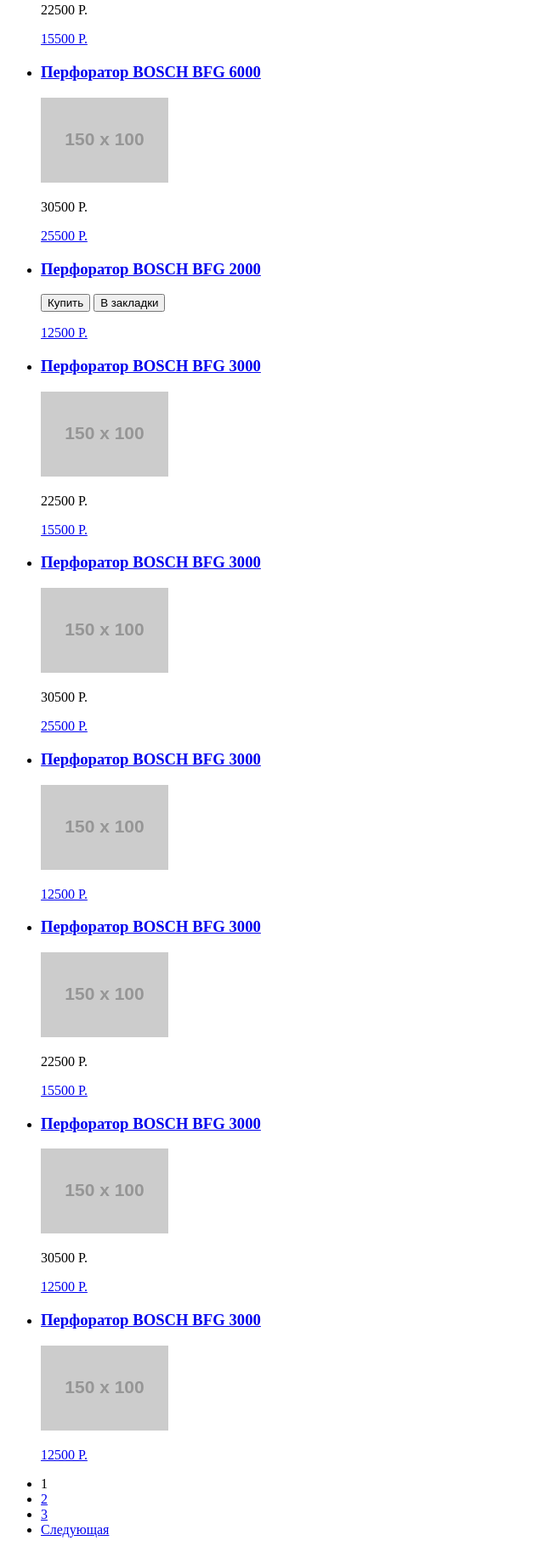
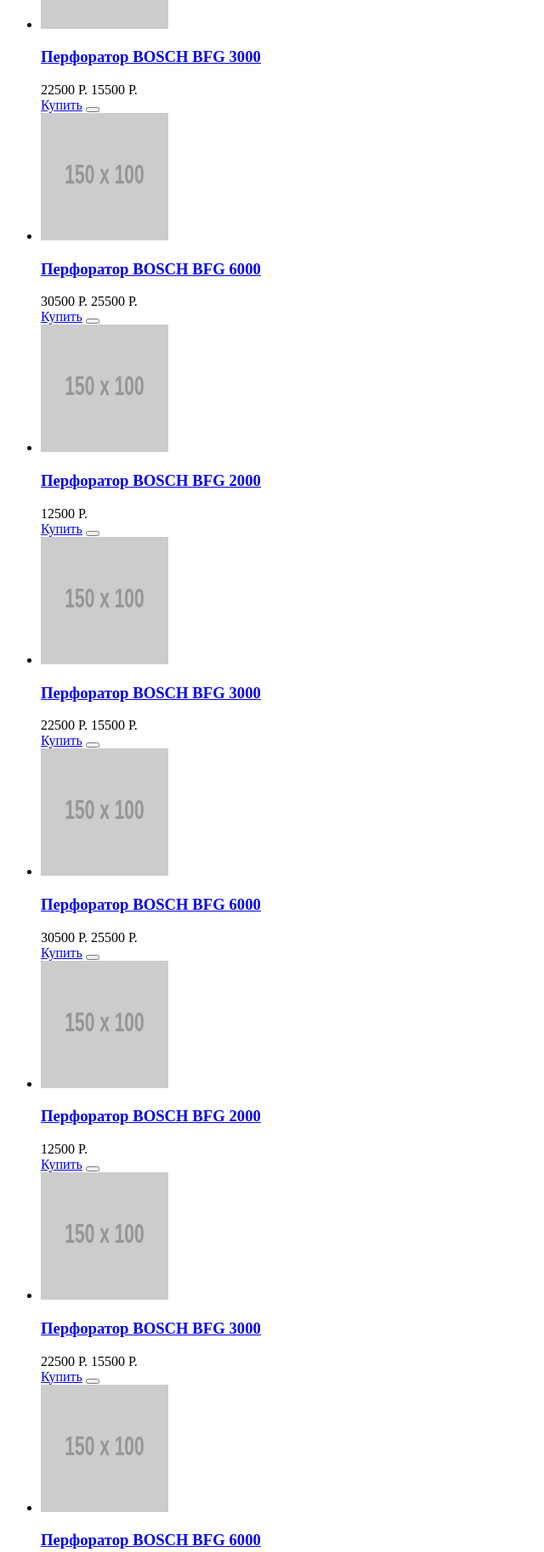
Before and after one commit to kirikrush/1269659-technomart-27, a plain HTML site: page catalog.html in a window 1280 px wide. Shown: the part 973-2800 px from the top of the page at 85% size, without its empty margins (0-640 px from the left). Drawn offline with Linux system fonts and the light colour scheme; placeholder pictures from the web are drawn by us.

Commit message:
Доработал 1 и 2 задание

```diff
--- a/catalog.html
+++ b/catalog.html
@@ -9,7 +9,7 @@
     <!-- Шапка сайта -->
     <header>
         <section> <!-- Секция с иконкой поиском и инфо о покупке -->
-            <p><a href="index.html">Техномарт</a></p>
+            <img src="https://via.placeholder.com/150x100" alt="Техномарт" width="100px" height="30px">
             <!-- Здесь будет форма поиска(инпуты) -->
             <ul>
                 <li><a href="#">Закладки</a></li>
@@ -17,26 +17,29 @@
                 <li><a href="#">Оформить заказ</a></li>
             </ul>
         </section>
+
         <section> <!-- Секция с вводной частью сйта и формой входа -->
-            <article>
-                <p>
-                    Интернет-магазин<br>
-                    строительных материалов<br>
-                    и инструментов для ремонта<br>
-                </p>
-                <p>
-                    <span>+7(812)555-05-55</span> <br>
+            <h1>
+                Интернет-магазин
+                строительных материалов
+                и инструментов для ремонта
+            </h1>
+
+            <address>
+                <a href="tel:+78125550555">+7(812)555-05-55</a>
                 г. Санкт-Петербург, ул. Б. Конюшенная, д. 19/8
-                </p>
+            </address>
+
             <div>
                 <p>Равшан Джамшутович</p>
+                <a href="#">Выйти</a>
                 <ul>
-                        <li><a href="#">Мои заказ</a></li>
+                    <li><a href="#">Мои заказы</a></li>
                     <li><a href="#">Личный кабинет</a></li>
                 </ul>
             </div>
-            </article>
         </section>
+
         <nav> <!-- Главная навигация по сайту -->
             <ul>
                 <li><a href="index.html">Главная</a></li>
@@ -53,11 +56,14 @@
     <!-- Основной контент страницы -->
     <main>
         <ul> <!-- Хлебные крошки -->
+            <li><a href="#">Главная</a></li>
             <li><a href="catalog.html">Каталог</a></li>
             <li><a href="#">Инструмент</a></li>
             <li>Перфораторы</li>
         </ul>
-        <h1>Перфораторы</h1> <!-- Заголовок первого ур. -->
+
+        <h1>Перфораторы</h1> <!-- Заголовок первого ур. --><!-- Это получается ВТОРОЙ заголовок 1ур. Первый в шапке. -->
+
         <aside> <!-- Левая колонка с фильтром -->
             <!-- Здесь будет форма -->
             <hr>
@@ -66,183 +72,147 @@
             <!-- Здесь будет форма -->
             <button type="button">Показать</button>
         </aside>
+
         <div> <!-- Сортировка, как-то делал переключатели сортировки, но уже не помню как ... -->
             <p>Сортировка:</p>
             <ul>
                 <li>По цене</li>
                 <li>По типу</li>
                 <li>По функционалу</li>
+                <a href="#">По возрастанию</a>
+                <a href="#">По убыванию</a>
             </ul>
         </div>
+
         <section> <!-- Карточки товара -->
             <h2>Список товаров</h2> <!-- Заголовок для логики(в ксс скроется) -->
-            <div> <!-- 1 -->
+
             <ul>
-                    <li>
-                        <h3>
-                            <a href="#">Перфоратор BOSCH BFG 3000</a>
-                        </h3>
-                        <p>
-                            <a href="#">
-                                <img src="https://via.placeholder.com/150x100" alt="Перфоратор BOSCH BFG 3000">
-                            </a>
-                        </p>
-                        <p>22500 Р.</p>
-                        <p>
-                            <a href="#">15500 Р.</a>
-                        </p>
+                <li> <!-- 1 -->
+                    <article>
+                        <img src="https://via.placeholder.com/150x100" alt="" width="150px" height="150px">
+                        <a href="#"><h3>Перфоратор BOSCH BFG 3000</h3></a>
+                        <span>22500 Р.</span>
+                        <span>15500 Р.</span>
+
+                        <div> <!-- Здесь будет :hover -->
+                            <a href="#">Купить</a>
+                            <button type="button"></button>
+                        </div>
+                    </article>
+                </li>
+                <li> <!-- 2 -->
+                    <article>
+                        <img src="https://via.placeholder.com/150x100" alt="" width="150px" height="150px">
+                        <a href="#"><h3>Перфоратор BOSCH BFG 6000</h3></a>
+                        <span>30500 Р.</span>
+                        <span>25500 Р.</span>
+
+                        <div> <!-- Здесь будет :hover -->
+                            <a href="#">Купить</a>
+                            <button type="button"></button>
+                        </div>
+                    </article>
+                </li>
+                <li> <!-- 3 -->
+                    <article>
+                        <img src="https://via.placeholder.com/150x100" alt="" width="150px" height="150px">
+                        <a href="#"><h3>Перфоратор BOSCH BFG 2000</h3></a>
+                        <span>12500 Р.</span>
+
+                        <div> <!-- Здесь будет :hover -->
+                            <a href="#">Купить</a>
+                            <button type="button"></button>
+                        </div>
+                    </article>
+                </li>
+                <li> <!-- 4 -->
+                    <article>
+                        <img src="https://via.placeholder.com/150x100" alt="" width="150px" height="150px">
+                        <a href="#"><h3>Перфоратор BOSCH BFG 3000</h3></a>
+                        <span>22500 Р.</span>
+                        <span>15500 Р.</span>
+
+                        <div> <!-- Здесь будет :hover -->
+                            <a href="#">Купить</a>
+                            <button type="button"></button>
+                        </div>
+                    </article>
+                </li>
+                <li> <!-- 5 -->
+                    <article>
+                        <img src="https://via.placeholder.com/150x100" alt="" width="150px" height="150px">
+                        <a href="#"><h3>Перфоратор BOSCH BFG 6000</h3></a>
+                        <span>30500 Р.</span>
+                        <span>25500 Р.</span>
+
+                        <div> <!-- Здесь будет :hover -->
+                            <a href="#">Купить</a>
+                            <button type="button"></button>
+                        </div>
+                    </article>
+                </li>
+                <li> <!-- 6 -->
+                    <article>
+                        <img src="https://via.placeholder.com/150x100" alt="" width="150px" height="150px">
+                        <a href="#"><h3>Перфоратор BOSCH BFG 2000</h3></a>
+                        <span>12500 Р.</span>
+
+                        <div> <!-- Здесь будет :hover -->
+                            <a href="#">Купить</a>
+                            <button type="button"></button>
+                        </div>
+                    </article>
+                </li>
+                <li> <!-- 7 -->
+                    <article>
+                        <img src="https://via.placeholder.com/150x100" alt="" width="150px" height="150px">
+                        <a href="#"><h3>Перфоратор BOSCH BFG 3000</h3></a>
+                        <span>22500 Р.</span>
+                        <span>15500 Р.</span>
+
+                        <div> <!-- Здесь будет :hover -->
+                            <a href="#">Купить</a>
+                            <button type="button"></button>
+                        </div>
+                    </article>
+                </li>
+                <li> <!-- 8 -->
+                    <article>
+                        <img src="https://via.placeholder.com/150x100" alt="" width="150px" height="150px">
+                        <a href="#"><h3>Перфоратор BOSCH BFG 6000</h3></a>
+                        <span>30500 Р.</span>
+                        <span>22500 Р.</span>
+
+                        <div> <!-- Здесь будет :hover -->
+                            <a href="#">Купить</a>
+                            <button type="button"></button>
+                        </div>
+                    </article>
+                </li>
+                <li> <!-- 9 -->
+                    <article>
+                        <img src="https://via.placeholder.com/150x100" alt="" width="150px" height="150px">
+                        <a href="#"><h3>Перфоратор BOSCH BFG 2000</h3></a>
+                        <span>12500 Р.</span>
+
+                        <div> <!-- Здесь будет :hover -->
+                            <a href="#">Купить</a>
+                            <button type="button"></button>
+                        </div>
+                    </article>
                 </li>
             </ul>
-            </div>
-            <div> <!-- 2 -->
-                <ul>
-                    <li>
-                        <h3>
-                            <a href="#">Перфоратор BOSCH BFG 6000</a>
-                        </h3>
-                        <p>
-                            <a href="#">
-                                <img src="https://via.placeholder.com/150x100" alt="Перфоратор BOSCH BFG 6000">
-                            </a>
-                        </p>
-                        <p>30500 Р.</p>
-                        <p>
-                            <a href="#">25500 Р.</a>
-                        </p>
-                    </li>
-                </ul>
-            </div>
-            <div> <!-- 3 -->
-                <ul>
-                    <li>
-                        <h3>
-                            <a href="#">Перфоратор BOSCH BFG 2000</a>
-                        </h3>
-                        <!-- Как сделать new я не знаю ... с помощью псевдоэлементов наверно. -->
-                        <button type="button">Купить</button>
-                        <button type="button">В закладки</button>
-                        <p>
-                            <a href="#">12500 Р.</a>
-                        </p>
-                    </li>
-                </ul>
-            </div>
-            <div> <!-- 4 -->
-                <ul>
-                    <li>
-                        <h3>
-                            <a href="#">Перфоратор BOSCH BFG 3000</a>
-                        </h3>
-                        <p>
-                            <a href="#">
-                                <img src="https://via.placeholder.com/150x100" alt="Перфоратор BOSCH BFG 3000">
-                            </a>
-                        </p>
-                        <p>22500 Р.</p>
-                        <p>
-                            <a href="#">15500 Р.</a>
-                        </p>
-                    </li>
-                </ul>
-            </div>
-            <div> <!-- 5 -->
-                <ul>
-                    <li>
-                        <h3>
-                            <a href="#">Перфоратор BOSCH BFG 3000</a>
-                        </h3>
-                        <p>
-                            <a href="#">
-                                <img src="https://via.placeholder.com/150x100" alt="Перфоратор BOSCH BFG 3000">
-                            </a>
-                        </p>
-                        <p>30500 Р.</p>
-                        <p>
-                            <a href="#">25500 Р.</a>
-                        </p>
-                    </li>
-                </ul>
-            </div>
-            <div> <!-- 6 -->
-                <ul>
-                    <li>
-                        <h3>
-                            <a href="#">Перфоратор BOSCH BFG 3000</a>
-                        </h3>
-                        <p>
-                            <a href="#">
-                                <img src="https://via.placeholder.com/150x100" alt="Перфоратор BOSCH BFG 3000">
-                            </a>
-                        </p>
-                        <p>
-                            <a href="#">12500 Р.</a>
-                        </p>
-                    </li>
-                </ul>
-            </div>
-            <div> <!-- 7 -->
-                <ul>
-                    <li>
-                        <h3>
-                            <a href="#">Перфоратор BOSCH BFG 3000</a>
-                        </h3>
-                        <p>
-                            <a href="#">
-                                <img src="https://via.placeholder.com/150x100" alt="Перфоратор BOSCH BFG 3000">
-                            </a>
-                        </p>
-                        <p>22500 Р.</p>
-                        <p>
-                            <a href="#">15500 Р.</a>
-                        </p>
-                    </li>
-                </ul>
-            </div>
-            <div> <!-- 8 -->
-                <ul>
-                    <li>
-                        <h3>
-                            <a href="#">Перфоратор BOSCH BFG 3000</a>
-                        </h3>
-                        <p>
-                            <a href="#">
-                                <img src="https://via.placeholder.com/150x100" alt="Перфоратор BOSCH BFG 3000">
-                            </a>
-                        </p>
-                        <p>30500 Р.</p>
-                        <p>
-                            <a href="#">12500 Р.</a>
-                        </p>
-                    </li>
-                </ul>
-            </div>
-            <div> <!-- 9 -->
-                <ul>
-                    <li>
-                        <h3>
-                            <a href="#">Перфоратор BOSCH BFG 3000</a>
-                        </h3>
-                        <p>
-                            <a href="#">
-                                <img src="https://via.placeholder.com/150x100" alt="Перфоратор BOSCH BFG 3000">
-                            </a>
-                        </p>
-                        <p>
-                            <a href="#">12500 Р.</a>
-                        </p>
-                    </li>
-                </ul>
-            </div>
-        </section>
-        <section> <!-- Пагинация товара и вторичная инфо о товаре -->
-            <div> <!-- Пагинация товара -->
-                <ul>
+
+            <ul> <!-- Пагинация товара -->
                 <li>1</li>
                 <li><a href="#">2</a></li>
                 <li><a href="#">3</a></li>
                 <li><a href="#">Следующая</a></li>
             </ul>
-            </div>
+        </section>
+
+        <section> <!-- Пагинация товара и вторичная инфо о товаре -->
             <aside> <!-- Вторичная инфо о товаре -->
                 <h2>
                     Пара слов о первораторах
@@ -250,7 +220,7 @@
                 <p>
                     Перфоратор - универсальный строительный инструмент. Предназначен для сверления и дробления отверстий в кирпиче, бетоне и камне.
                     Существуют электомеханические и пневматические перфораторы. Современные модели могут выполнять функции дрели, шуруповерта и отбойного молотка. В
-                    ассортиментном ряду есть выбор трехрежимников: в одном устройстве будут помещены отбойный молоток и ударная дрель. <!-- Как слово трежрежимников обурнуть в эти кавычки ??? Через юникод я так понимаю .. -->
+                    ассортиментном ряду есть выбор «трехрежимников»: в одном устройстве будут помещены отбойный молоток и ударная дрель.
                 </p>
             </aside>
         </section>
@@ -258,9 +228,9 @@
 
     <!-- Подвал сайта -->
     <footer>
-        <section> <!-- наверно это <aside>  -->
-            <p><a href="index.html">Техномарт</a></p>
-            <div>
+        <section>
+            <img src="https://via.placeholder.com/150x100" alt="Техномарт" width="100px" height="30px">
+
             <ul>
                 <li><a href="#">Компания</a></li>
                 <li><a href="#">Новости</a></li>
@@ -268,37 +238,37 @@
                 <li><a href="#">Доставка</a></li>
                 <li><a href="#">Контакты</a></li>
             </ul>
-            </div>
-            <p>
-            г. Санкт-Петербург, ул. Б. Конюшенная, д. 19/8 <br>
-            +7(812)555-05-55
-            </p>
-            <div>
+
+            <address>
+                г. Санкт-Петербург, ул. Б. Конюшенная, д. 19/8
+                <a href="tel:+78125550555">+7(812)555-05-55</a>
+            </address>
+
             <ul>
                 <li><a href="#">Материалы</a></li>
                 <li><a href="#">Техника</a></li>
                 <li><a href="#">Инструмент</a></li>
                 <li><a href="#">Спецпредложения</a></li>
             </ul>
-            </div>
         </section>
 
         <section> <!-- Подвал с обратной связью и т.д. -->
             <p>
-                2010-2017 Компания «Техномарт» <br>
+                &copy;2010-2017 Компания «Техномарт»
                 Все права защищены
             </p>
-            <div>
+
             <ul>
-                    <li>Вконтакте</li>
-                    <li>Фейсбук</li>
-                    <li>Инстаграм</li>
+                <li><a href="#">Вконтакте</a></li>
+                <li><a href="#">Фейсбук</a></li>
+                <li><a href="#">Инстаграм</a></li>
             </ul>
-            </div>
+
             <p>
                 Обратная связь:
-                <a href="mail@htmlacademy.ru">mail@htmlacademy.ru</a>
+                <a href="mailto:mail@htmlacademy.ru">mail@htmlacademy.ru</a>
             </p>
+
             <p>
                 Разработанно-
                 <a href="htmlacademy.ru">htmlacademy.ru</a>
```
Also changed, not shown: index.html (+133 -140 lines). Lines whose indentation alone changed are shown as unchanged.
